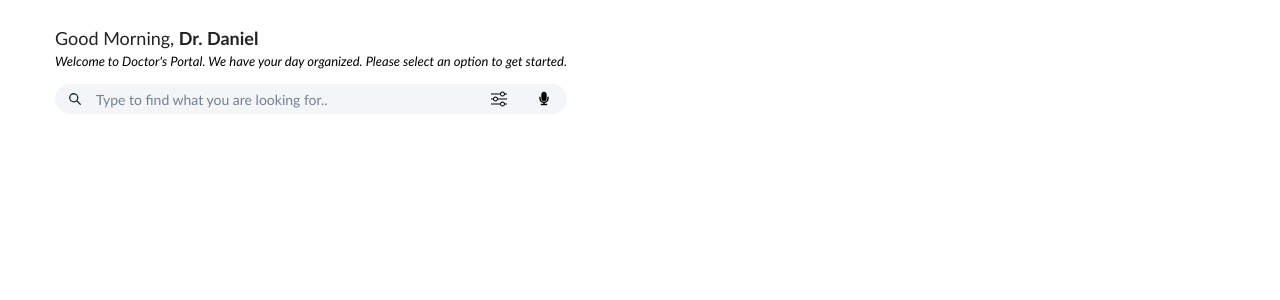
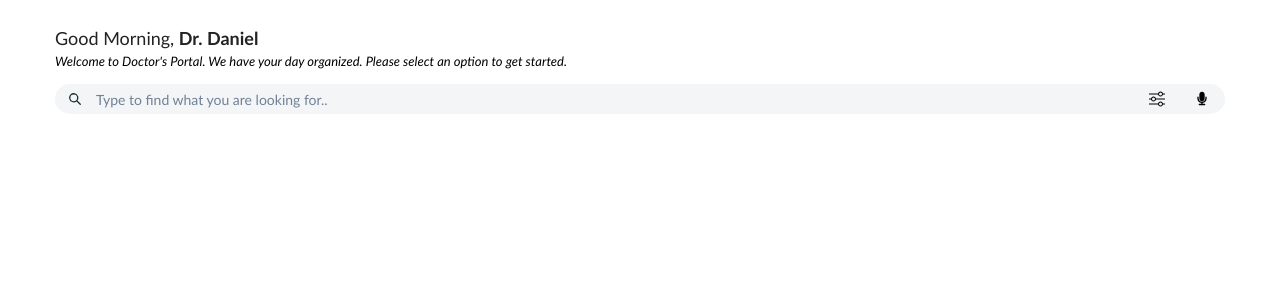
Before and after one commit to shahana308/doctors_portal, a React (Vite) app: page / in a window 1280 px wide. Shown: the top 300 px of the page. Built offline with nearby package versions, Linux system fonts and the light colour scheme.

Commit message:
remove unused css

```diff
--- a/src/App.css
+++ b/src/App.css
@@ -1,10 +1,5 @@
-/** @format */
-
 #root {
   max-width: 100%;
-  /* margin: 0 auto; */
-  /* padding: 2rem; */
-  /* text-align: center; */
 }
 
 * {
@@ -13,38 +8,3 @@
 ::-webkit-scrollbar {
   display: none;
 }
-
-.logo {
-  height: 6em;
-  padding: 1.5em;
-  will-change: filter;
-}
-.logo:hover {
-  filter: drop-shadow(0 0 2em #646cffaa);
-}
-.logo.react:hover {
-  filter: drop-shadow(0 0 2em #61dafbaa);
-}
-
-@keyframes logo-spin {
-  from {
-    transform: rotate(0deg);
-  }
-  to {
-    transform: rotate(360deg);
-  }
-}
-
-@media (prefers-reduced-motion: no-preference) {
-  a:nth-of-type(2) .logo {
-    animation: logo-spin infinite 20s linear;
-  }
-}
-
-.card {
-  padding: 2em;
-}
-
-.read-the-docs {
-  color: #888;
-}
--- a/src/index.css
+++ b/src/index.css
@@ -1,73 +1,10 @@
-/** @format */
-
 :root {
-  /* font-family: Inter, Avenir, Helvetica, Arial, sans-serif; */
+  font-family: Inter, Avenir, Helvetica, Arial, sans-serif;
   font-family: "Calibri";
-  font-size: 16px;
-  line-height: 24px;
-  font-weight: 400;
-
-  color-scheme: light dark;
-  color: rgba(255, 255, 255, 0.87);
-  background-color: #ffffff;
-
-  font-synthesis: none;
-  text-rendering: optimizeLegibility;
-  -webkit-font-smoothing: antialiased;
-  -moz-osx-font-smoothing: grayscale;
-  -webkit-text-size-adjust: 100%;
-}
-
-a {
-  font-weight: 500;
-  color: #646cff;
-  text-decoration: inherit;
-}
-a:hover {
-  color: #535bf2;
+  width: 100%;
 }
 
 body {
   margin: 0;
-  display: flex;
-  place-items: center;
-  min-width: 320px;
   min-height: 100vh;
 }
-
-h1 {
-  font-size: 3.2em;
-  line-height: 1.1;
-}
-
-button {
-  border-radius: 8px;
-  border: 1px solid transparent;
-  padding: 0.6em 1.2em;
-  font-size: 1em;
-  font-weight: 500;
-  font-family: inherit;
-  background-color: #1a1a1a;
-  cursor: pointer;
-  transition: border-color 0.25s;
-}
-button:hover {
-  border-color: #646cff;
-}
-button:focus,
-button:focus-visible {
-  outline: 4px auto -webkit-focus-ring-color;
-}
-
-@media (prefers-color-scheme: light) {
-  :root {
-    color: #213547;
-    background-color: #ffffff;
-  }
-  a:hover {
-    color: #747bff;
-  }
-  button {
-    background-color: #f9f9f9;
-  }
-}
```
